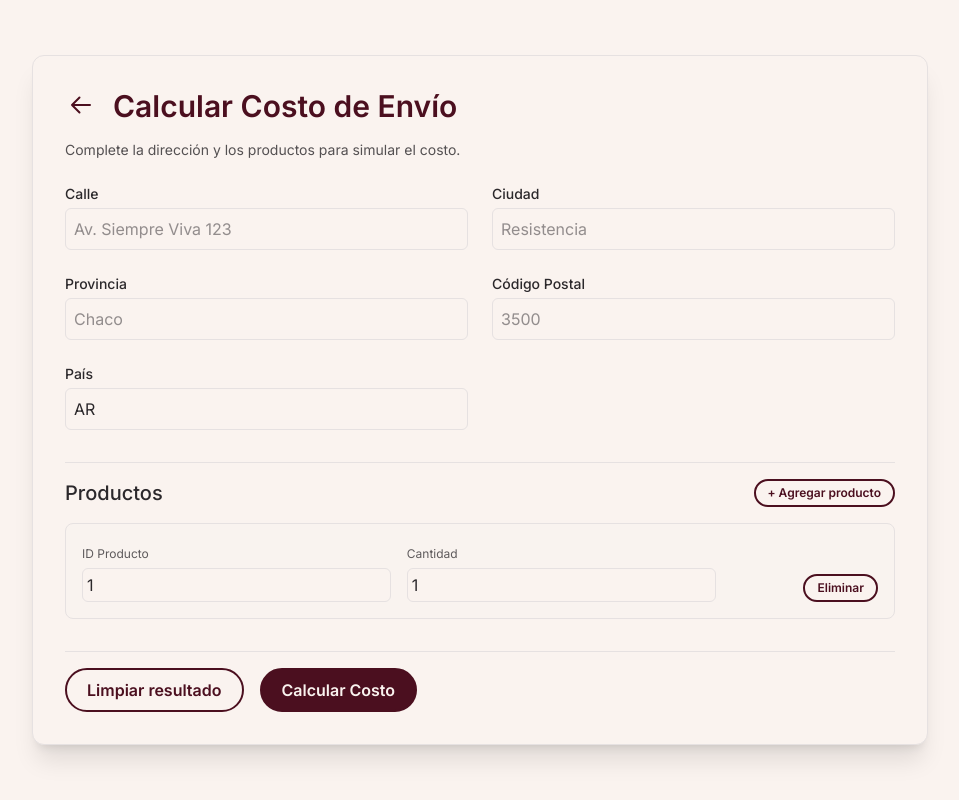
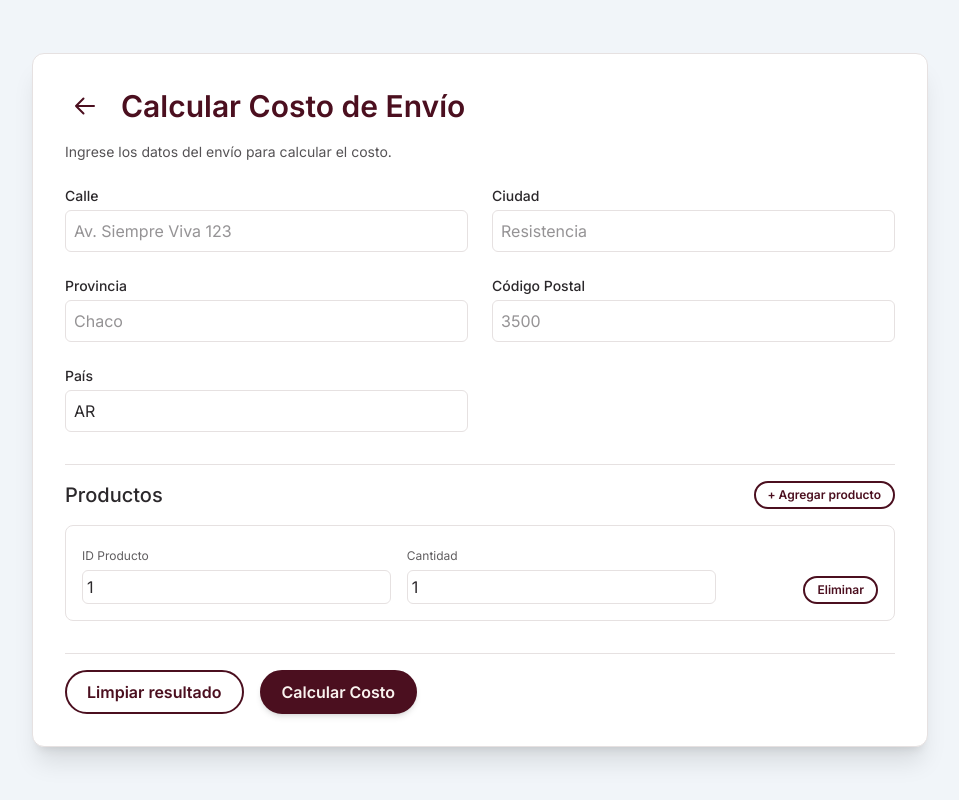
Before and after one commit to FRRe-DS/2025-03-TPI, a Next.js app in the folder front/: page /calcular-costo in a window 1280 px wide. Shown: the whole page, without its empty margins (160-1119 px from the left). Built offline with nearby package versions, Linux system fonts and the light colour scheme.

Commit message:
style(cost-form): refine ui colors and hover effects

```diff
--- a/front/package.json
+++ b/front/package.json
@@ -10,6 +10,7 @@
   },
   "dependencies": {
     "axios": "^1.12.2",
+    "framer-motion": "^12.23.24",
     "next": "15.5.4",
     "react": "19.1.0",
     "react-dom": "19.1.0"
--- a/front/src/app/calcular-costo/page.tsx
+++ b/front/src/app/calcular-costo/page.tsx
@@ -22,7 +22,6 @@ const BackArrowIcon = () => (
 );
 
 export default function CalcularCostoPage() {
-  // CAMBIO CLAVE 1: Inicializamos todos los campos como cadenas vacías ("")
   const [address, setAddress] = useState<Address>({
     street: "",
     city: "",
@@ -92,35 +91,30 @@ export default function CalcularCostoPage() {
     }
   };
 
-  // Clases de estilo reutilizables
-  // Nota: Tailwind aplica automáticamente un color gris pálido y transparente a los placeholders.
-  const inputStyle = "mt-1 p-2 border border-[var(--color-gray)] rounded-md focus:ring-0 focus:border-[var(--color-primary)] transition-colors duration-200 w-full bg-[var(--color-light)]";
+  // CAMBIO 1: Se reemplaza bg-[var(--color-light)] por bg-white
+  const inputStyle = "mt-1 p-2 border border-[var(--color-gray)] rounded-md focus:ring-0 focus:border-[var(--color-primary)] transition-colors duration-200 w-full bg-white";
   const labelStyle = "text-sm text-[var(--color-text-dark)] font-medium";
 
-  // Estilo Base: Contorno Primario (Limpia resultado)
-  const baseOutlineButton = "border-2 border-[var(--color-primary)] text-[var(--color-primary)] bg-[var(--color-light)] rounded-full font-semibold hover:bg-[var(--color-primary)] hover:text-[var(--color-light)] transition-colors duration-300 disabled:opacity-60";
+  // CAMBIO 2: Se reemplaza bg-[var(--color-light)] por bg-white en los botones
+  const baseOutlineButton = "cursor-pointer border-2 border-[var(--color-primary)] text-[var(--color-primary)] bg-white rounded-full font-semibold hover:bg-[var(--color-primary)] hover:text-[var(--color-light)] transition-colors duration-300 disabled:opacity-60";
 
-  // 1. Estilo para Botón Calcular Costo (MISMO TAMAÑO PERO CON RELLENO PRIMARIO)
-  const calculateButton = `px-5 py-2 bg-[var(--color-primary)] text-[var(--color-light)] rounded-full font-semibold border-2 border-[var(--color-primary)] hover:bg-[var(--color-secondary)] hover:border-[var(--color-secondary)] transition-colors duration-300 disabled:opacity-60`;
+  const calculateButton = `cursor-pointer px-5 py-2 bg-[var(--color-primary)] text-[var(--color-light)] rounded-full font-semibold border-2 border-[var(--color-primary)] shadow-md hover:shadow-xl hover:scale-105 transform transition-all duration-300 disabled:opacity-60`;
 
-  // 2. Estilo para Botón Limpiar Resultado (TAMAÑO BASE: px-5 py-2)
   const clearButton = `px-5 py-2 ${baseOutlineButton}`;
 
-  // 3. Estilo para Botones Agregar/Eliminar (Tamaño pequeño)
   const smallButton = `px-3 py-1 text-xs ${baseOutlineButton}`;
 
 
   return (
     <div
-        className="min-h-screen bg-[var(--color-bg)] py-12 text-[var(--color-text-dark)] flex items-center justify-center"
+      className="min-h-screen bg-slate-100 py-12 text-[var(--color-text-dark)] flex items-center justify-center"
     >
-      <div className="max-w-4xl w-full mx-auto p-8 bg-[var(--color-light)] shadow-xl rounded-xl border border-[var(--color-gray)]">
+      <div className="max-w-4xl w-full mx-auto p-8 bg-white shadow-xl rounded-xl border border-[var(--color-gray)]">
 
-        {/* Encabezado con Botón Volver a la izquierda */}
         <div className="flex items-center mb-4">
             <Link href="/" passHref className="mr-4">
                 <button
-                    className="p-1 rounded-full text-[var(--color-primary)] hover:bg-[var(--color-light)] transition-colors duration-300"
+                    className="p-2 rounded-full text-[var(--color-primary)] hover:bg-gray-200/75 hover:scale-110 transform transition-all duration-300 cursor-pointer"
                     aria-label="Volver a la página de inicio"
                 >
                     <BackArrowIcon />
@@ -130,12 +124,11 @@ export default function CalcularCostoPage() {
         </div>
 
         <p className="text-sm text-[var(--color-text-dark)] opacity-80 mb-6">
-          Complete la dirección y los productos para simular el costo.
+          Ingrese los datos del envío para calcular el costo.
         </p>
 
         <form onSubmit={onSubmit} className="space-y-8">
 
-          {/* Dirección */}
           <div className="grid grid-cols-1 md:grid-cols-2 gap-6">
 
             <label className="flex flex-col">
@@ -144,7 +137,7 @@ export default function CalcularCostoPage() {
                 value={address.street}
                 onChange={(e) => setAddress({ ...address, street: e.target.value })}
                 className={inputStyle}
-                placeholder="Av. Siempre Viva 123" // CAMBIO CLAVE 2: Mover el texto a placeholder
+                placeholder="Av. Siempre Viva 123"
               />
             </label>
 
@@ -154,7 +147,7 @@ export default function CalcularCostoPage() {
                 value={address.city}
                 onChange={(e) => setAddress({ ...address, city: e.target.value })}
                 className={inputStyle}
-                placeholder="Resistencia" // CAMBIO CLAVE 2: Mover el texto a placeholder
+                placeholder="Resistencia"
               />
             </label>
 
@@ -164,7 +157,7 @@ export default function CalcularCostoPage() {
                 value={address.state}
                 onChange={(e) => setAddress({ ...address, state: e.target.value })}
                 className={inputStyle}
-                placeholder="Chaco" // CAMBIO CLAVE 2: Mover el texto a placeholder
+                placeholder="Chaco"
               />
             </label>
 
@@ -174,14 +167,14 @@ export default function CalcularCostoPage() {
                 value={address.postal_code}
                 onChange={(e) => setAddress({ ...address, postal_code: e.target.value })}
                 className={inputStyle}
-                placeholder="3500" // CAMBIO CLAVE 2: Mover el texto a placeholder
+                placeholder="3500"
               />
             </label>
 
             <label className="flex flex-col">
               <span className={labelStyle}>País</span>
               <input
-                value={address.country} // Mantenemos el valor "AR" ya que es un valor fijo (readonly)
+                value={address.country}
                 onChange={(e) => setAddress({ ...address, country: e.target.value })}
                 className={inputStyle}
                 placeholder="AR"
@@ -190,7 +183,6 @@ export default function CalcularCostoPage() {
             </label>
           </div>
 
-          {/* Productos */}
           <div className="pt-4 border-t border-[var(--color-gray)]">
             <div className="flex items-center justify-between mb-4">
               <h2 className="text-xl font-heading font-medium text-[var(--color-text-dark)]">Productos</h2>
@@ -207,19 +199,19 @@ export default function CalcularCostoPage() {
               {products.map((p, i) => (
                 <div
                   key={i}
-                  className="p-4 border border-[var(--color-gray)] rounded-lg grid grid-cols-5 md:grid-cols-5 gap-4 items-end bg-[var(--color-light)]/50"
+                  className="p-4 border border-[var(--color-gray)] rounded-lg grid grid-cols-5 md:grid-cols-5 gap-4 items-end "
                 >
                   <div className="col-span-2">
                     <label className="text-xs text-[var(--color-text-dark)] opacity-75">ID Producto</label>
                     <input
                       type="number"
                       min={1}
-                      value={p.id} // Mantenemos el valor inicial de "1" para ID y Cantidad si es necesario
+                      value={p.id}
                       onChange={(e) =>
                         updateProduct(i, { id: Math.max(1, Number(e.target.value)) })
                       }
                       className={inputStyle.replace('p-2', 'p-1')}
-                      placeholder="Ej: 456" // Añadimos placeholders aquí también
+                      placeholder="Ej: 456"
                     />
                   </div>
 
@@ -228,12 +220,12 @@ export default function CalcularCostoPage() {
                     <input
                       type="number"
                       min={1}
-                      value={p.quantity} // Mantenemos el valor inicial de "1" si es necesario
+                      value={p.quantity}
                       onChange={(e) =>
                         updateProduct(i, { quantity: Math.max(1, Number(e.target.value)) })
                       }
                       className={inputStyle.replace('p-2', 'p-1')}
-                      placeholder="Ej: 5" // Añadimos placeholders aquí también
+                      placeholder="Ej: 5"
                     />
                   </div>
 
@@ -251,13 +243,10 @@ export default function CalcularCostoPage() {
             </div>
           </div>
 
-          {/* Mensajes y Botones de Acción */}
           {error && <div className="text-sm p-3 bg-red-100 border border-red-300 text-red-700 rounded-md">{error}</div>}
 
-          {/* Distribución de botones: AMBOS A LA IZQUIERDA */}
           <div className="flex items-center gap-4 pt-4 border-t border-[var(--color-gray)]">
 
-            {/* Botón Limpiar (Izquierda) */}
             <button
               type="button"
               onClick={() => {
@@ -269,7 +258,6 @@ export default function CalcularCostoPage() {
               Limpiar resultado
             </button>
 
-            {/* Botón Calcular Costo (A su lado, con relleno) */}
             <button
               type="submit"
               disabled={loading}
@@ -281,10 +269,10 @@ export default function CalcularCostoPage() {
           </div>
         </form>
 
-        {/* Resultado */}
         {result && (
-          <div className="mt-8 p-6 border-2 border-[var(--color-primary)] rounded-xl bg-[var(--color-light)] text-[var(--color-text-dark)]">
-            <h3 className="text-xl font-heading font-bold text-[var(--color-primary)] mb-3">Resultado de Simulación</h3>
+          // CAMBIO 4: Se reemplaza bg-[var(--color-light)] por bg-white
+          <div className="mt-8 p-6 border-2 border-[var(--color-primary)] rounded-xl bg-white text-[var(--color-text-dark)]">
+            <h3 className="text-xl font-heading font-bold text-[var(--color-primary)] mb-3">Costo Estimado del Envío</h3>
             <p className="text-lg">
               <strong>Total Estimado:</strong> <span className="text-[var(--color-secondary)] font-bold">{result.total_cost} {result.currency}</span>
             </p>
--- a/front/src/app/page.tsx
+++ b/front/src/app/page.tsx
@@ -26,13 +26,13 @@ const SearchIcon = ({ className }: { className?: string }) => (
 
 export default function HomePage() {
   return (
-    <div className="min-h-screen flex flex-col items-center justify-start bg-slate-100 text-slate-900 transition-colors duration-300">
-    <section
+    <div className="min-h-screen flex flex-col items-center justify-start bg-slate-100 text-slate-900 transition-colors duration-300">
+      <section
         className="relative w-screen h-[100vh] flex items-center justify-center bg-cover bg-center"
         style={{ backgroundImage: "url('/heroBanner.png')" }}
       >
         <div className="absolute inset-0 bg-gradient-to-b from-black/40 via-black/50 to-black/60"></div>
-        <div className="absolute bottom-0 left-0 right-0 h-48 bg-gradient-to-t from-slate-100 to-transparent z-10"></div>
+        <div className="absolute bottom-0 left-0 right-0 h-48 bg-gradient-to-t from-slate-100 to-transparent z-10"></div>
         <div className="relative z-10 text-center px-6 max-w-4xl">
           <h1 className="text-6xl md:text-7xl lg:text-8xl font-bold text-white mb-6 leading-[1.1] tracking-tight text-balance">
             Tu carga, nuestro compromiso.
@@ -49,14 +49,14 @@ export default function HomePage() {
           href="/calcular-costo"
           className="group relative w-full sm:w-80 lg:w-96 p-10 bg-white border border-slate-200 rounded-2xl shadow-lg hover:shadow-2xl transform hover:-translate-y-3 transition-all duration-500 overflow-hidden"
         >
-          <div className="absolute inset-0 bg-gradient-to-br from-blue-50 to-transparent opacity-0 group-hover:opacity-100 transition-opacity duration-500"></div>
+          <div className="absolute inset-0 bg-gradient-to-br from-red-50 to-transparent opacity-0 group-hover:opacity-100 transition-opacity duration-500"></div>
 
           <div className="relative z-10">
-            <div className="w-14 h-14 mb-6 rounded-xl bg-blue-100 flex items-center justify-center group-hover:scale-110 transition-transform duration-500">
-              <PackageIcon className="w-7 h-7 text-blue-600" />
+            <div className="w-14 h-14 mb-6 rounded-xl bg-red-100 flex items-center justify-center group-hover:scale-110 transition-transform duration-500">
+              <PackageIcon className="w-7 h-7 text-red-800" />
             </div>
 
-            <h2 className="text-3xl font-bold text-slate-900 group-hover:text-blue-600 mb-4 transition-colors duration-300">
+            <h2 className="text-3xl font-bold text-slate-900 group-hover:text-red-800 mb-4 transition-colors duration-300">
               Calcular Costo
             </h2>
             <p className="text-base text-slate-600 leading-relaxed">
@@ -70,14 +70,14 @@ export default function HomePage() {
           href="#"
           className="group relative w-full sm:w-80 lg:w-96 p-10 bg-white border border-slate-200 rounded-2xl shadow-lg hover:shadow-2xl transform hover:-translate-y-3 transition-all duration-500 overflow-hidden"
         >
-          <div className="absolute inset-0 bg-gradient-to-br from-emerald-50 to-transparent opacity-0 group-hover:opacity-100 transition-opacity duration-500"></div>
+          <div className="absolute inset-0 bg-gradient-to-br from-red-50 to-transparent opacity-0 group-hover:opacity-100 transition-opacity duration-500"></div>
 
           <div className="relative z-10">
-            <div className="w-14 h-14 mb-6 rounded-xl bg-emerald-100 flex items-center justify-center group-hover:scale-110 transition-transform duration-500">
-              <SendIcon className="w-7 h-7 text-emerald-600" />
+            <div className="w-14 h-14 mb-6 rounded-xl bg-red-100 flex items-center justify-center group-hover:scale-110 transition-transform duration-500">
+              <SendIcon className="w-7 h-7 text-red-800" />
             </div>
 
-            <h2 className="text-3xl font-bold text-slate-900 group-hover:text-emerald-600 mb-4 transition-colors duration-300">
+            <h2 className="text-3xl font-bold text-slate-900 group-hover:text-red-800 mb-4 transition-colors duration-300">
               Crear Envío
             </h2>
             <p className="text-base text-slate-600 leading-relaxed">
@@ -91,14 +91,14 @@ export default function HomePage() {
           href="#"
           className="group relative w-full sm:w-80 lg:w-96 p-10 bg-white border border-slate-200 rounded-2xl shadow-lg hover:shadow-2xl transform hover:-translate-y-3 transition-all duration-500 overflow-hidden"
         >
-          <div className="absolute inset-0 bg-gradient-to-br from-orange-50 to-transparent opacity-0 group-hover:opacity-100 transition-opacity duration-500"></div>
+          <div className="absolute inset-0 bg-gradient-to-br from-red-50 to-transparent opacity-0 group-hover:opacity-100 transition-opacity duration-500"></div>
 
           <div className="relative z-10">
-            <div className="w-14 h-14 mb-6 rounded-xl bg-orange-100 flex items-center justify-center group-hover:scale-110 transition-transform duration-500">
-              <SearchIcon className="w-7 h-7 text-orange-600" />
+            <div className="w-14 h-14 mb-6 rounded-xl bg-red-100 flex items-center justify-center group-hover:scale-110 transition-transform duration-500">
+              <SearchIcon className="w-7 h-7 text-red-800" />
             </div>
 
-            <h2 className="text-3xl font-bold text-slate-900 group-hover:text-orange-600 mb-4 transition-colors duration-300">
+            <h2 className="text-3xl font-bold text-slate-900 group-hover:text-red-800 mb-4 transition-colors duration-300">
               Consultar Envío
             </h2>
             <p className="text-base text-slate-600 leading-relaxed">
--- /dev/null
+++ b/front/src/app/template.js
@@ -0,0 +1,19 @@
+'use client';
+
+import { motion } from 'framer-motion';
+
+export default function Template({ children }) {
+  return (
+    <motion.main
+      initial={{ opacity: 0 }}
+      animate={{ opacity: 1 }}
+      transition={{
+        duration: 0.7,
+        ease: 'easeOut',
+        delay: 0.1, // pequeño retardo para suavizar la entrada
+      }}
+    >
+      {children}
+    </motion.main>
+  );
+}
```
Also changed, not shown: front/src/app/globals.css (line endings or trailing spaces), 1 other file (tests, documents, lock files or other folders).
